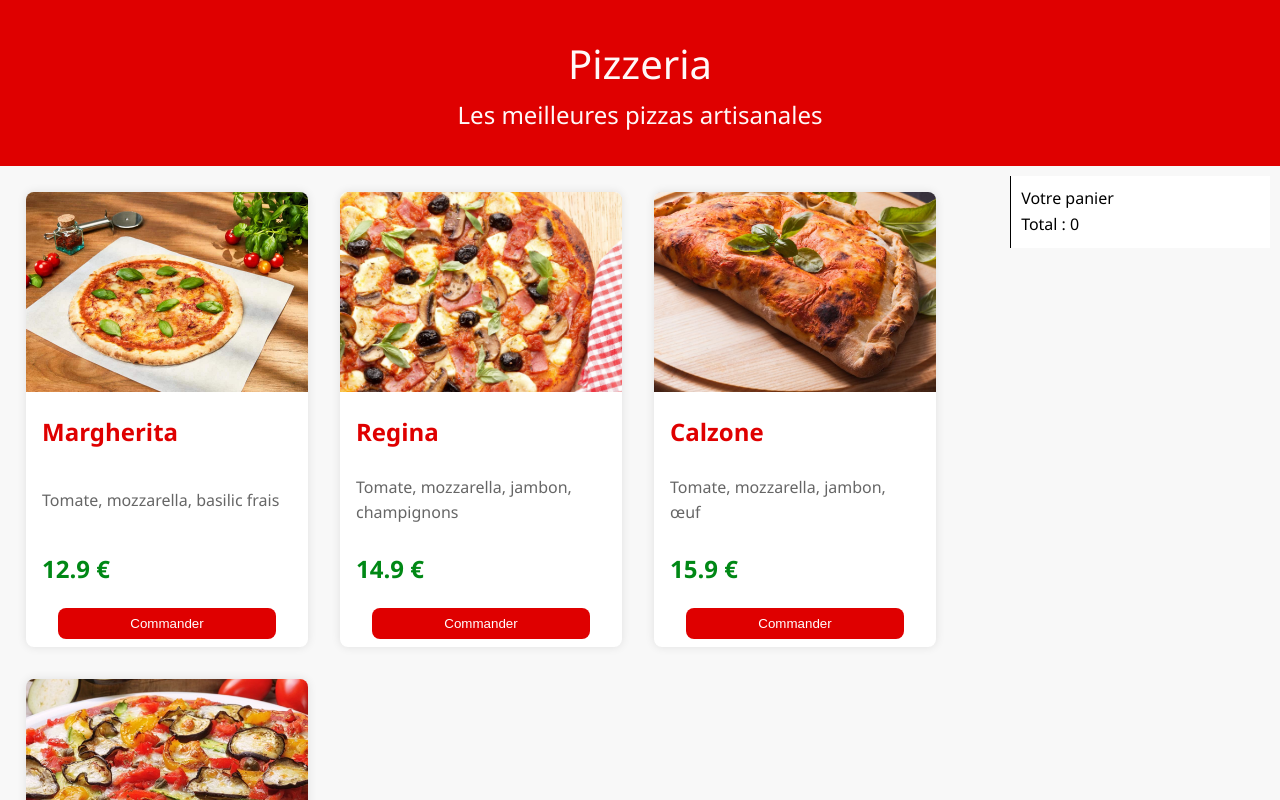
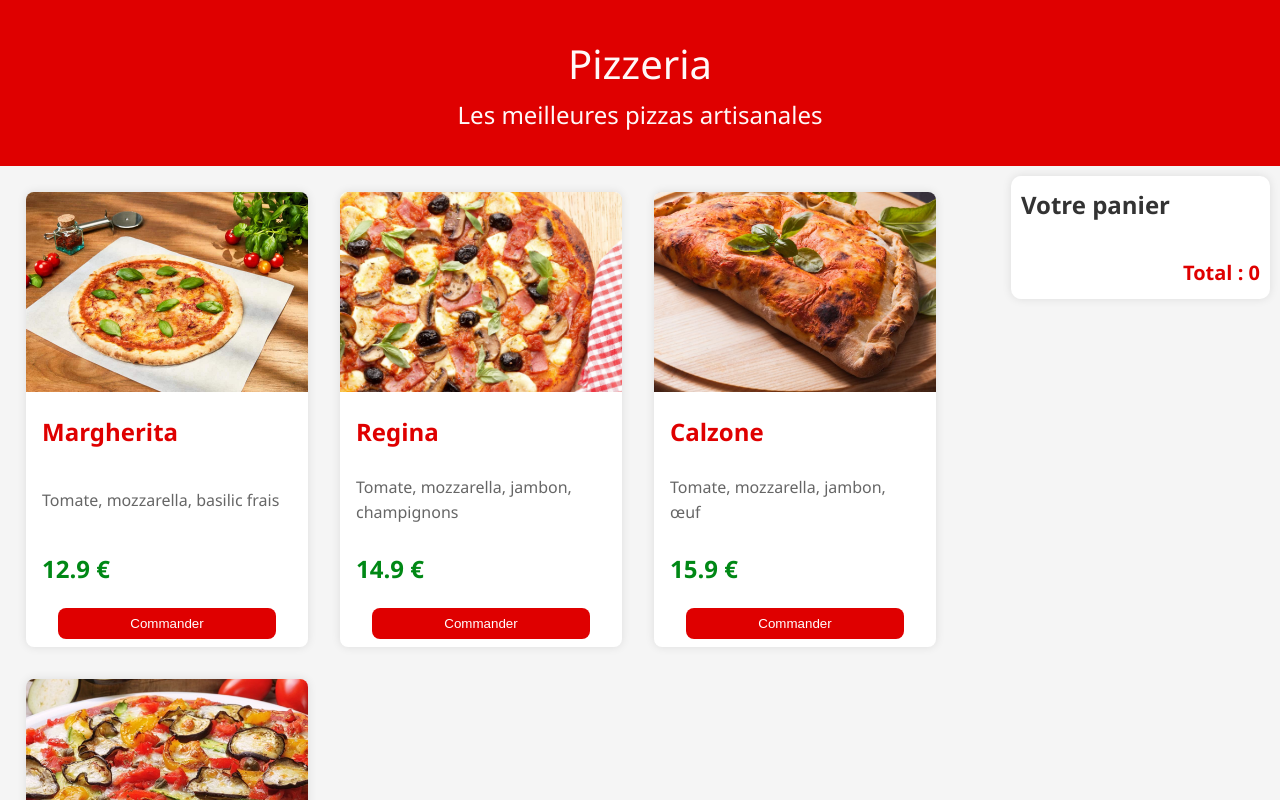
Before and after one commit to louis-stintzy/pizzeria, a React (Vite) app: page / in a window 1280 px wide. Shown: the top 800 px of the page. Built offline with nearby package versions, Linux system fonts and the light colour scheme.

Commit message:
Refactor : Cart

```diff
--- a/src/component/App/App.tsx
+++ b/src/component/App/App.tsx
@@ -16,7 +16,7 @@ function App() {
   const appContainerStyle: React.CSSProperties = {
     display: 'flex',
     flexDirection: 'column',
-    backgroundColor: '#f8f8f8',
+    backgroundColor: '#f5f5f5',
     lineHeight: '1.6',
     fontFamily: 'Segoe UI, Tahoma, Geneva, Verdana, sans-serif, sans-serif',
   };
--- a/src/component/Main/Cart/Cart.tsx
+++ b/src/component/Main/Cart/Cart.tsx
@@ -1,26 +1,30 @@
-import Item from "./Item";
-import { ShoppingCart } from "../../../@types/article";
+import { ShoppingCart } from '../../../@types/article';
+import CartTotal from './CartTotal';
+import CartTitle from './CartTitle';
+import CartItems from './CartItems';
 
 interface CartProps {
   shoppingCart: ShoppingCart;
 }
 
-function Cart({shoppingCart}: CartProps) {
+function Cart({ shoppingCart }: CartProps) {
   const cartContainerStyle: React.CSSProperties = {
+    display: 'flex',
+    flexDirection: 'column',
+    justifyContent: 'space-between',
     width: '300px',
     height: '100%',
     backgroundColor: 'white',
-    borderLeft: '1px solid black',
+    boxShadow: '0 0 10px rgba(0, 0, 0, 0.1)',
+    borderRadius: '10px',
     padding: '10px',
     zIndex: '1000',
   };
   return (
     <div className="cart-container" style={cartContainerStyle}>
-      <h3>Votre panier</h3>
-      {shoppingCart.articles.map(article =>
-        <Item key={article.name} name={article.name} price={article.price} quantity={article.quantity}/>
-      )}
-      <p>{`Total : ${shoppingCart.total}`}</p>
+      <CartTitle />
+      <CartItems articles={shoppingCart.articles} />
+      <CartTotal amount={shoppingCart.total} />
     </div>
   );
 }
--- /dev/null
+++ b/src/component/Main/Cart/CartItem.tsx
@@ -0,0 +1,28 @@
+interface CartItemProps {
+  name: string;
+  price: number;
+  quantity: number;
+}
+
+function CartItem({ name, price, quantity }: CartItemProps) {
+  const cartItemStyle: React.CSSProperties = {
+    color: '#666',
+    display: 'flex',
+    justifyContent: 'space-between',
+    height: '25px',
+    padding: '8px 0',
+    margin: '5px 0',
+  };
+  return (
+    <>
+      <p className="cart-item" style={cartItemStyle}>
+        <span>
+          {name} x {quantity}{' '}
+        </span>
+        <span>{price * quantity} €</span>
+      </p>
+    </>
+  );
+}
+
+export default CartItem;
--- /dev/null
+++ b/src/component/Main/Cart/CartItems.tsx
@@ -0,0 +1,24 @@
+import { Article } from '../../../@types/article';
+import CartItem from './CartItem';
+
+interface CartItemsProps {
+  articles: Article[];
+}
+
+function CartItems({ articles }: CartItemsProps) {
+  const cartItemsContainerStyle: React.CSSProperties = {};
+  return (
+    <div className="cart-items-container" style={cartItemsContainerStyle}>
+      {articles.map((article) => (
+        <CartItem
+          key={article.name}
+          name={article.name}
+          price={article.price}
+          quantity={article.quantity}
+        />
+      ))}
+    </div>
+  );
+}
+
+export default CartItems;
--- /dev/null
+++ b/src/component/Main/Cart/CartTitle.tsx
@@ -0,0 +1,15 @@
+function CartTitle() {
+  const CartTitleStyle: React.CSSProperties = {
+    fontSize: '1.5rem',
+    fontWeight: 'bold',
+    color: '#333',
+    marginBottom: '1rem',
+  };
+  return (
+    <h3 className="cart-title" style={CartTitleStyle}>
+      Votre panier
+    </h3>
+  );
+}
+
+export default CartTitle;
--- /dev/null
+++ b/src/component/Main/Cart/CartTotal.tsx
@@ -0,0 +1,19 @@
+interface CartTotalProps {
+  amount: number;
+}
+
+function CartTotal({ amount }: CartTotalProps) {
+  const cartTotalStyle: React.CSSProperties = {
+    display: 'flex',
+    justifyContent: 'flex-end',
+    fontSize: '1.25rem',
+    fontWeight: 'bold',
+    color: '#df0000',
+    marginTop: '1rem',
+  };
+  return (
+    <p className="cart-total" style={cartTotalStyle}>{`Total : ${amount}`}</p>
+  );
+}
+
+export default CartTotal;
--- a/src/component/Main/Cart/Item.tsx
+++ /dev/null
@@ -1,15 +0,0 @@
-interface ItemProps {
-    name: string;
-    price: number;
-    quantity: number;
-}
-
-function Item({name, price, quantity}: ItemProps) {
-  return (
-    <>
-      <p>{name} x {quantity} - {price * quantity} €</p>
-    </>
-  );
-}
-
-export default Item;
```
